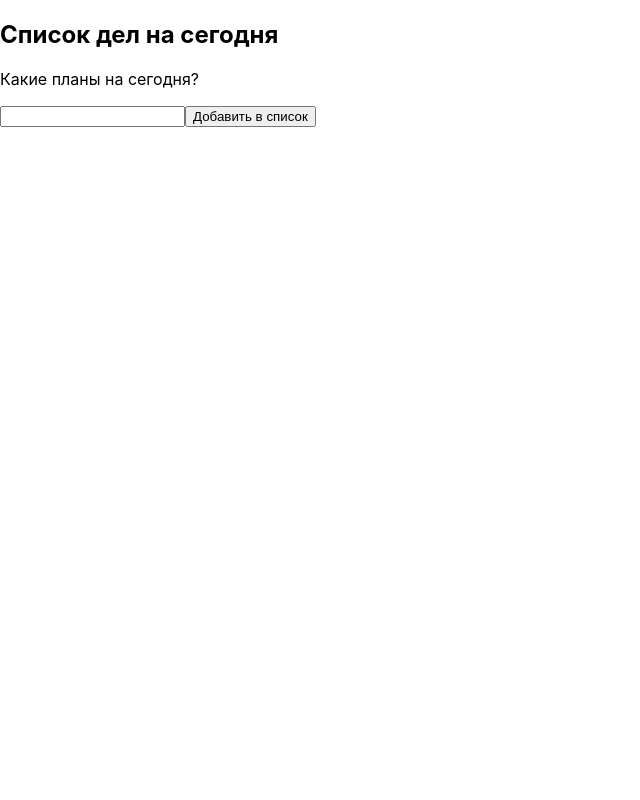
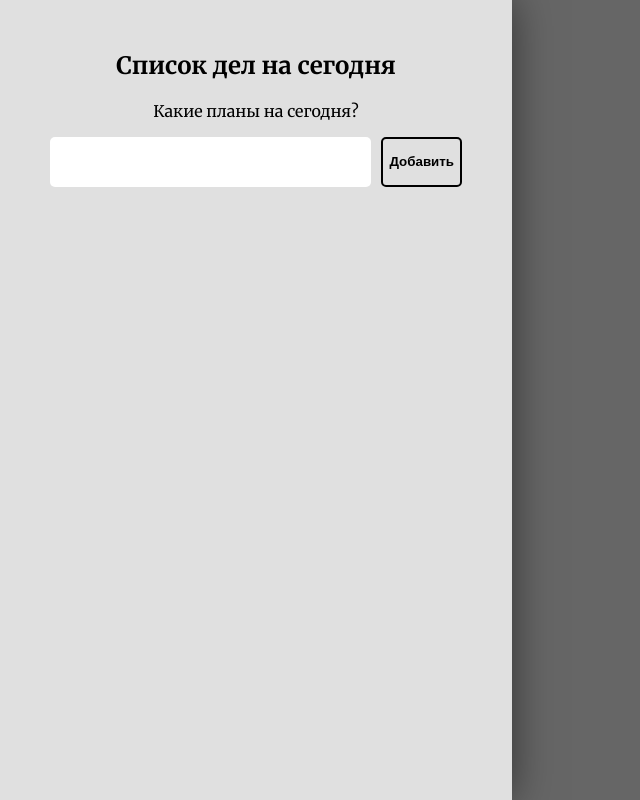
Before and after one commit to Arahis/Browser-Todo, a React (Create React App) app: page / in a window 1280 px wide. Shown: the whole page, without its empty margins (0-640 px from the left). Built offline with nearby package versions, Linux system fonts and the light colour scheme.

Commit message:
TosoList part styling

```diff
--- a/package.json
+++ b/package.json
@@ -3,6 +3,9 @@
   "version": "0.1.0",
   "private": true,
   "dependencies": {
+    "@fortawesome/fontawesome-svg-core": "^1.2.28",
+    "@fortawesome/free-solid-svg-icons": "^5.13.0",
+    "@fortawesome/react-fontawesome": "^0.1.10",
     "@testing-library/jest-dom": "^4.2.4",
     "@testing-library/react": "^9.5.0",
     "@testing-library/user-event": "^7.2.1",
@@ -31,5 +34,8 @@
       "last 1 firefox version",
       "last 1 safari version"
     ]
+  },
+  "devDependencies": {
+    "postcss-normalize": "^9.0.0"
   }
 }
--- a/src/components/AddItem.js
+++ b/src/components/AddItem.js
@@ -16,9 +16,9 @@ const AddItem = () => {
     }
 
     return (
-        <form onSubmit={handleSubmit}>
-            <input type="text" name="todo-input" id="todo-input" value={newTodo} onChange={handleChange} required/>
-            <button>Добавить в список</button>
+        <form onSubmit={handleSubmit} className="add-todo_form">
+            <input type="text" name="todo-input" className="todo_input" id="todo-input" value={newTodo} onChange={handleChange} required/>
+            <button className="add-todo_btn">Добавить</button>
         </form>
      );
 }
--- a/src/components/TodoList.js
+++ b/src/components/TodoList.js
@@ -1,22 +1,34 @@
 import React, { useContext } from "react";
 import { TodosContext } from "../contexts/TodosContext";
+import {
+  faTrashAlt
+} from "@fortawesome/free-solid-svg-icons";
+import { FontAwesomeIcon } from "@fortawesome/react-fontawesome";
+
 import AddItem from "./AddItem";
-import TodoHeader from "./TodoHeader"
+import TodoHeader from "./TodoHeader";
 
 const TodoList = () => {
   const { todos, removeTodo } = useContext(TodosContext);
 
   return (
-    <>
-    <TodoHeader />
+    <div className="todo-list_container">
+      <TodoHeader />
       {todos.length ? (
-        <div className="todo_list">
+        <div className="todo-list">
           <ul>
             {todos.map((todo) => {
-              return <li key={todo.id}>
-                  <p>{todo.title}</p>
-                  <span onClick={() => removeTodo(todo.id)}>delete</span>
-                  </li>;
+              return (
+                <li key={todo.id} className="todo-list_item">
+                  <p className="todo-list_item_title">{todo.title}</p>
+
+                  <FontAwesomeIcon
+                    icon={faTrashAlt}
+                    className="icon"
+                    onClick={() => removeTodo(todo.id)}
+                  />
+                </li>
+              );
             })}
           </ul>
         </div>
@@ -25,7 +37,7 @@ const TodoList = () => {
       )}
 
       <AddItem />
-    </>
+    </div>
   );
 };
 
--- a/src/contexts/TodosContext.js
+++ b/src/contexts/TodosContext.js
@@ -1,4 +1,4 @@
-import React, { createContext, useCallback, useEffect } from "react";
+import React, { createContext, useCallback } from "react";
 import { v1 as uuidv1 } from "uuid";
 import { useLocalStorage } from "../custome_hooks/useLocalStorage"
 
--- a/src/index.css
+++ b/src/index.css
@@ -1,13 +1,78 @@
+@import url("https://fonts.googleapis.com/css2?family=Jost:wght@500&family=Merriweather:ital,wght@0,400;0,700;0,900;1,400&display=swap");
+* {
+  box-sizing: border-box;
+}
+ul {
+  padding-inline-start: unset;
+}
+li {
+  list-style: none;
+}
+a {
+  text-decoration: none;
+}
+textarea:focus, input:focus, button:focus{
+  outline: none;
+}
 body {
   margin: 0;
-  font-family: -apple-system, BlinkMacSystemFont, 'Segoe UI', 'Roboto', 'Oxygen',
-    'Ubuntu', 'Cantarell', 'Fira Sans', 'Droid Sans', 'Helvetica Neue',
-    sans-serif;
+  font-family: "Merriweather", serif;
   -webkit-font-smoothing: antialiased;
   -moz-osx-font-smoothing: grayscale;
+  background: #666;
 }
 
-code {
-  font-family: source-code-pro, Menlo, Monaco, Consolas, 'Courier New',
-    monospace;
+
+
+.todo-list_container {
+  background-color:rgba(255, 255, 255, 0.8);;
+  height: 100vh;
+  width: 40%;
+  padding: 30px 50px;
+  box-shadow: 0 0 40px rgba(0,0,0,0.5);
+  text-align: center;
 }
+
+.todo-list {
+
+}
+
+.todo-list_item {
+  display: flex;
+  border: 1px solid #000;
+  border-radius: 5px;
+  margin: 0 auto;
+  margin-bottom: 5px;
+  padding: 0 30px;
+}
+
+.todo-list_item_title {
+  margin-right: auto;
+}
+
+.add-todo_form {
+  display: flex;
+}
+
+.todo_input {
+  height: 50px;
+  width: 100%;
+  padding: 0 20px;
+  margin-right: 10px;
+  border: none;
+  border-radius: 5px;
+  font-size: 16px;
+  /* box-shadow: 0 0 30px rgba(0,0,0,0.2); */
+}
+
+.add-todo_btn {
+  background: none;
+  border: 2px solid #000;
+  border-radius: 5px;
+  font-weight: 800;
+  cursor: pointer;
+}
+
+.icon {
+  height: unset;
+}
```
Also changed, not shown: 1 other file (tests, documents, lock files or other folders).
